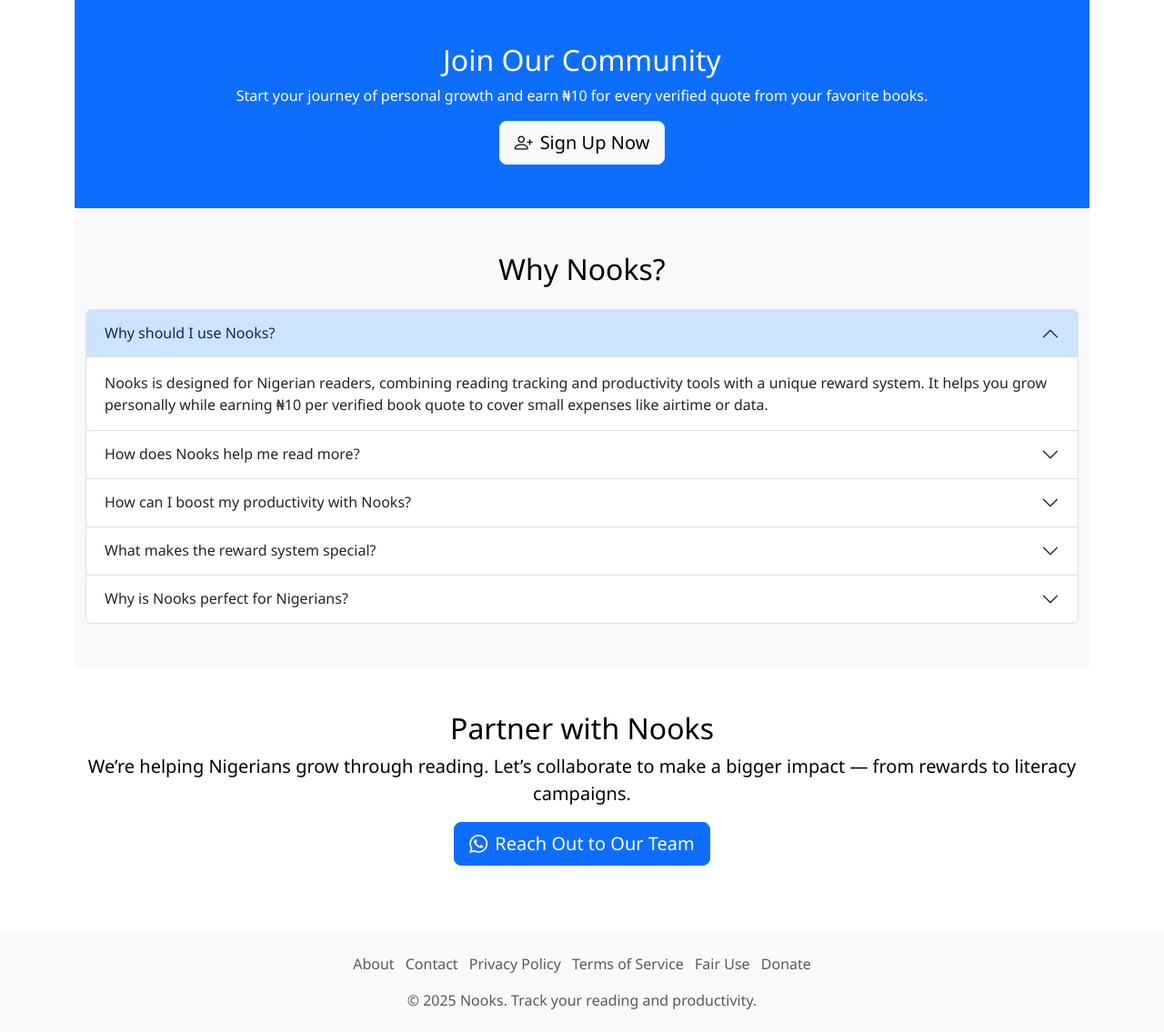
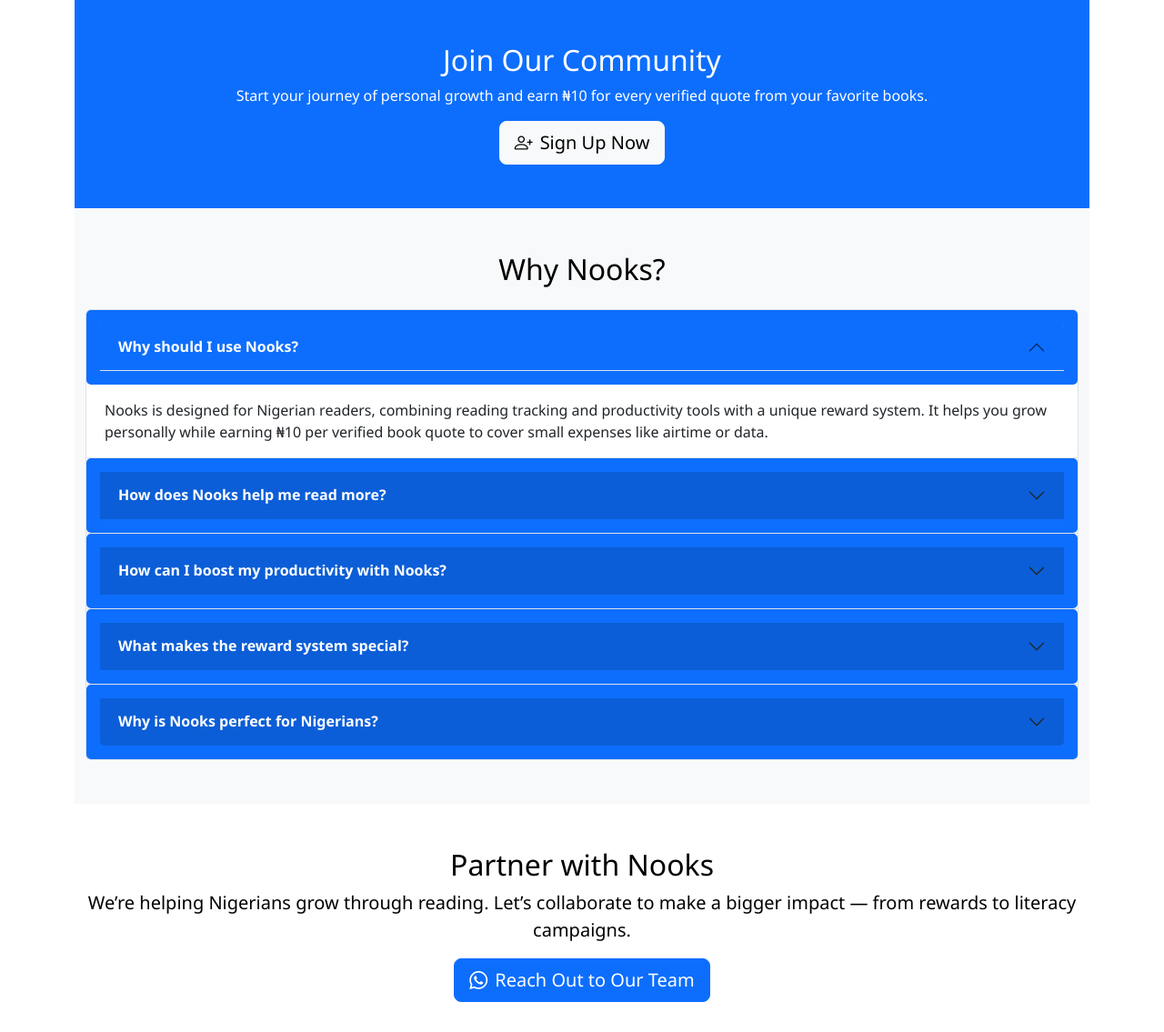
Before and after one commit to nooksandhook-ux/COMMUNITY_FRIENDLY, a Flask app: page /general/landing in a window 1280 px wide. Shown: the part 367-1502 px from the top of the page at 91% size. Before the commit the page ends 1477 px from the top, so only its background shows below. Run offline with Flask 3, Linux system fonts and the light colour scheme; some libraries are stand-ins or nearby versions.

Commit message:
Update styles.css

```diff
--- a/nooks/static/css/styles.css
+++ b/nooks/static/css/styles.css
@@ -493,3 +493,25 @@ nav[aria-label="breadcrumb"] {
 .admin-menu button:hover {
   background: #f8f9fa;
 }
+
+.accordion-header {
+    background-color: var(--primary-color);
+    padding: 15px;
+    border-radius: 5px;
+}
+
+#moreHeading {
+    font-size: 1.5rem;
+    color: white;
+}
+
+.accordion-header .accordion-button {
+    font-weight: bold;
+    color: white;
+    background-color: transparent;
+}
+
+.accordion-header .accordion-button.collapsed {
+    background-color: #0b5ed7;
+    color: white;
+}
```
